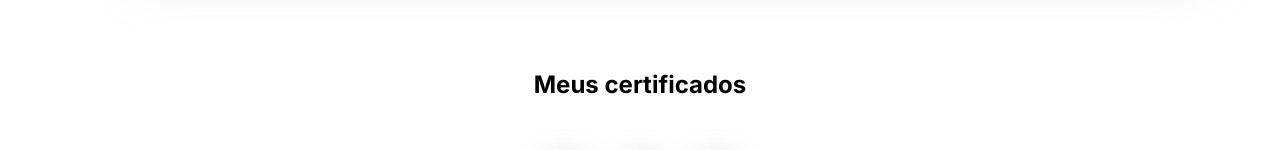
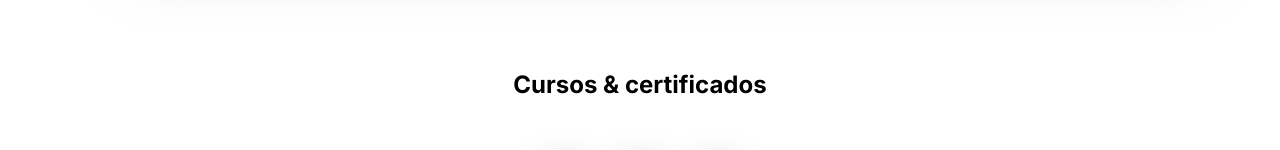
Before and after one commit to leticiacamposs2/leticiacamposs2.github.io, a plain HTML site: page index.html in a window 1280 px wide. Shown: the part 2534-2684 px from the top of the page. Drawn offline with Linux system fonts and the light colour scheme.

Commit message:
atualização do titulo de certificados para cursos

```diff
--- a/index.html
+++ b/index.html
@@ -194,7 +194,7 @@
     <!-- Certificates -->
     <section id="certificates">
         <div class="certificates">
-            <h2>Meus certificados</h2>
+            <h2>Cursos & certificados</h2>
 
             <div class="courses">
                 <div class="courses__picture 0">
```
